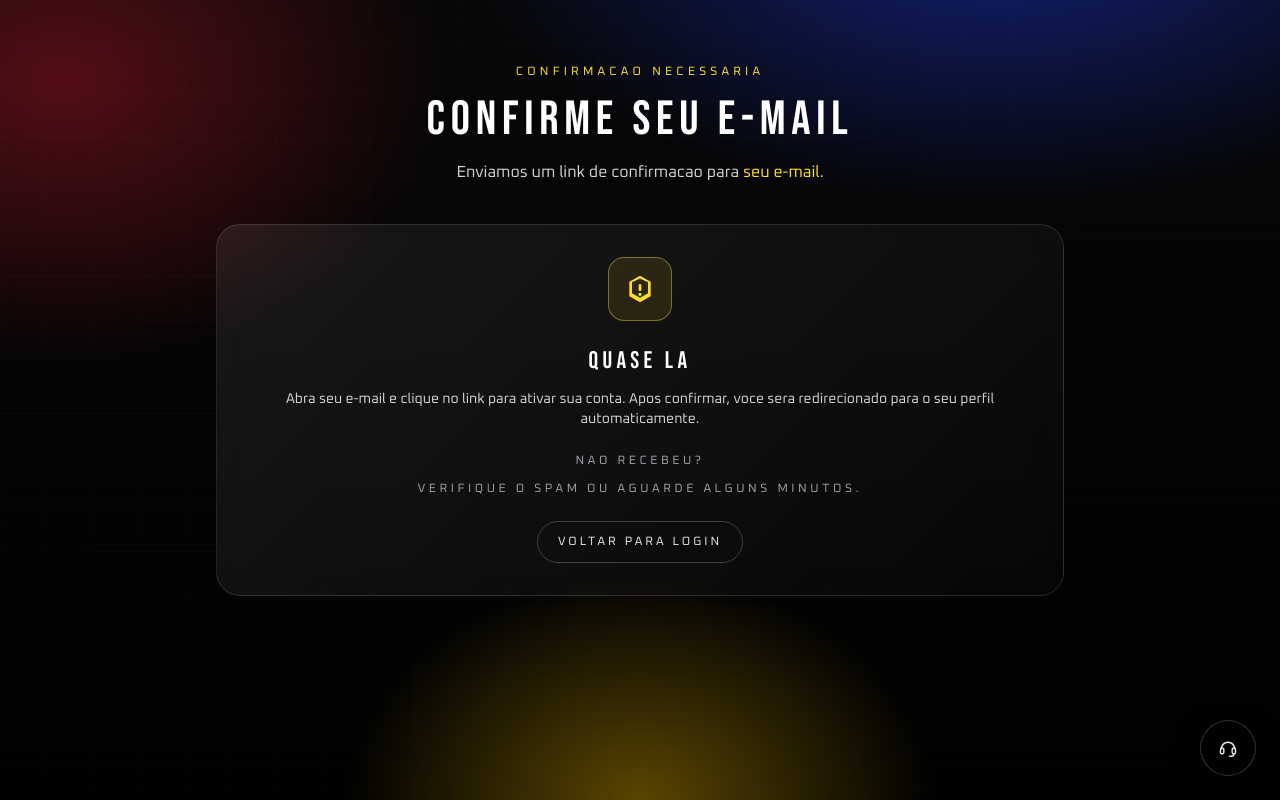
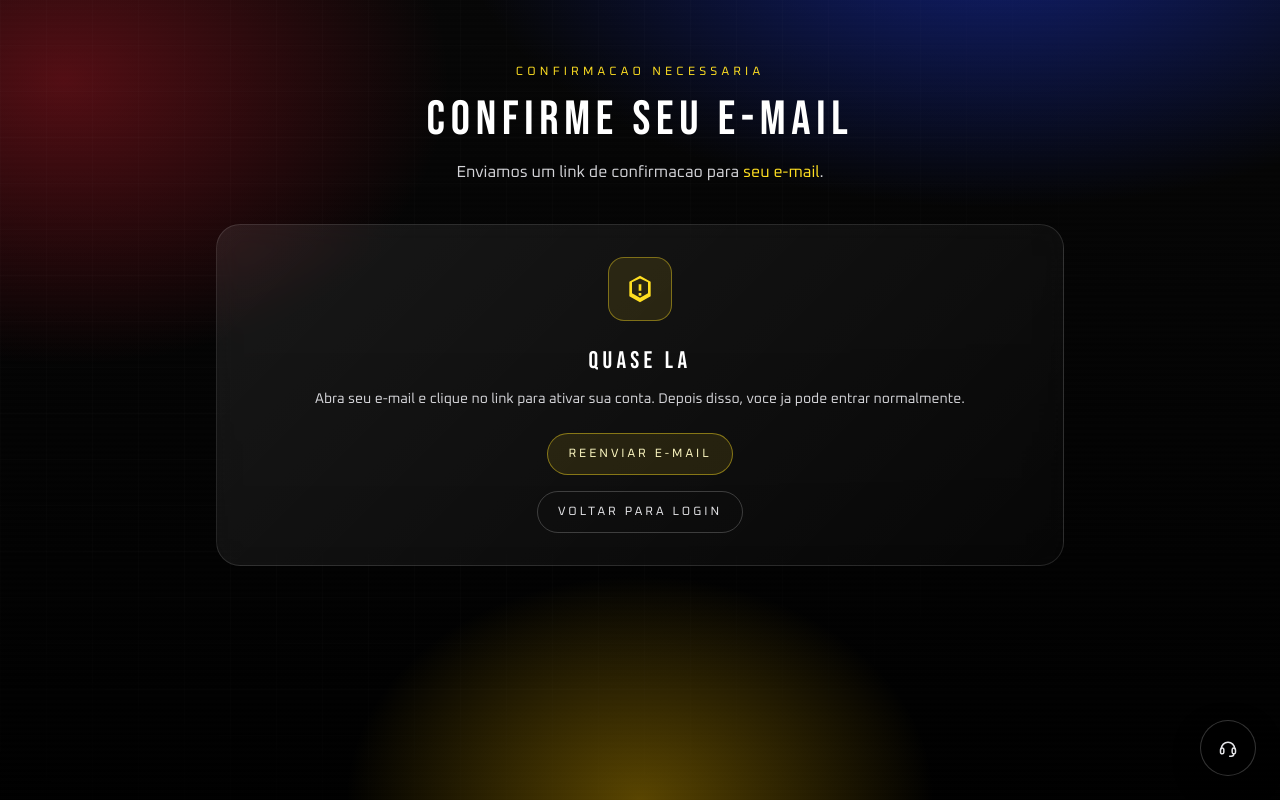
Before and after one commit to guivas11/site-cre, a Next.js app: page /signup/verify in a window 1280 px wide. Shown: the top 800 px of the page. Built offline with nearby package versions, Linux system fonts and the light colour scheme.

Commit message:
Implementa verificacao de email com reenvio e redirect correto no Vercel

```diff
--- a/src/app/login/actions.ts
+++ b/src/app/login/actions.ts
@@ -6,11 +6,11 @@ import { isValidEmail } from "@/lib/auth/validation";
 import { ensureUsername } from "@/lib/auth/username";
 
 export async function signIn(formData: FormData) {
-  const email = String(formData.get("email") ?? "");
+  const email = String(formData.get("email") ?? "").trim();
   const password = String(formData.get("password") ?? "");
 
   if (!isValidEmail(email)) {
-    redirect("/login?error=E-mail%20inválido");
+    redirect("/login?error=E-mail%20invalido");
   }
 
   const supabase = await createClient();
@@ -20,6 +20,10 @@ export async function signIn(formData: FormData) {
   });
 
   if (error) {
+    const lower = error.message.toLowerCase();
+    if (lower.includes("email not confirmed") || lower.includes("email_not_confirmed")) {
+      redirect(`/signup/verify?email=${encodeURIComponent(email)}&error=Confirme%20seu%20e-mail%20antes%20de%20entrar`);
+    }
     redirect(`/login?error=${encodeURIComponent(error.message)}`);
   }
 
--- a/src/app/signup/actions.ts
+++ b/src/app/signup/actions.ts
@@ -4,23 +4,24 @@ import { redirect } from "next/navigation";
 import { createClient } from "@/lib/supabase/server";
 import { isStrongPassword, isValidEmail } from "@/lib/auth/validation";
 import { ensureUsername } from "@/lib/auth/username";
+import { getSiteUrl } from "@/lib/site-url";
 
 export async function signUp(formData: FormData) {
-  const email = String(formData.get("email") ?? "");
+  const email = String(formData.get("email") ?? "").trim();
   const password = String(formData.get("password") ?? "");
 
   if (!isValidEmail(email)) {
-    redirect("/signup?error=E-mail%20inválido");
+    redirect("/signup?error=E-mail%20invalido");
   }
 
   if (!isStrongPassword(password)) {
     redirect(
-      "/signup?error=Senha%20fraca%20(use%208%2B%20caracteres%2C%20maiúscula%2C%20minúscula%2C%20número%20e%20símbolo)",
+      "/signup?error=Senha%20fraca%20(use%208%2B%20caracteres%2C%20maiuscula%2C%20minuscula%2C%20numero%20e%20simbolo)",
     );
   }
 
   const supabase = await createClient();
-  const origin = process.env.NEXT_PUBLIC_SITE_URL || "http://localhost:3000";
+  const origin = await getSiteUrl();
 
   const { data, error } = await supabase.auth.signUp({
     email,
@@ -37,9 +38,7 @@ export async function signUp(formData: FormData) {
   const user = data.user;
   const session = data.session;
 
-  const username = user
-    ? await ensureUsername(user.id, user.email)
-    : null;
+  const username = user ? await ensureUsername(user.id, user.email) : null;
 
   if (username && session) {
     redirect(`/pilotos/${username}`);
--- /dev/null
+++ b/src/app/signup/verify/actions.ts
@@ -0,0 +1,35 @@
+"use server";
+
+import { redirect } from "next/navigation";
+import { createClient } from "@/lib/supabase/server";
+import { isValidEmail } from "@/lib/auth/validation";
+import { getSiteUrl } from "@/lib/site-url";
+
+export async function resendVerificationEmail(formData: FormData) {
+  const email = String(formData.get("email") ?? "").trim();
+
+  if (!isValidEmail(email)) {
+    redirect("/signup/verify?error=E-mail%20invalido");
+  }
+
+  const supabase = await createClient();
+  const origin = await getSiteUrl();
+
+  const { error } = await supabase.auth.resend({
+    type: "signup",
+    email,
+    options: {
+      emailRedirectTo: `${origin}/auth/callback`,
+    },
+  });
+
+  if (error) {
+    redirect(
+      `/signup/verify?email=${encodeURIComponent(email)}&error=${encodeURIComponent(error.message)}`,
+    );
+  }
+
+  redirect(
+    `/signup/verify?email=${encodeURIComponent(email)}&success=Email%20reenviado%20com%20sucesso`,
+  );
+}
--- a/src/app/signup/verify/page.tsx
+++ b/src/app/signup/verify/page.tsx
@@ -1,5 +1,7 @@
+import { resendVerificationEmail } from "./actions";
+
 type VerifyPageProps = {
-  searchParams: Promise<{ email?: string }>;
+  searchParams: Promise<{ email?: string; error?: string; success?: string }>;
 };
 
 export default async function VerifyPage({ searchParams }: VerifyPageProps) {
@@ -33,16 +35,34 @@ export default async function VerifyPage({ searchParams }: VerifyPageProps) {
           </div>
           <h2 className="mt-6 font-display text-2xl tracking-[0.18em]">Quase la</h2>
           <p className="mt-3 text-sm text-zinc-300">
-            Abra seu e-mail e clique no link para ativar sua conta. Apos confirmar, voce sera
-            redirecionado para o seu perfil automaticamente.
+            Abra seu e-mail e clique no link para ativar sua conta. Depois disso, voce ja pode entrar normalmente.
           </p>
-          <div className="mt-6 flex flex-col items-center gap-3 text-xs uppercase tracking-[0.3em] text-zinc-400">
-            <span>Nao recebeu?</span>
-            <span>Verifique o spam ou aguarde alguns minutos.</span>
-          </div>
+
+          {params.error ? (
+            <p className="mt-4 rounded-2xl border border-red-500/40 bg-red-500/10 px-4 py-3 text-sm text-red-200">
+              {params.error}
+            </p>
+          ) : null}
+
+          {params.success ? (
+            <p className="mt-4 rounded-2xl border border-emerald-500/40 bg-emerald-500/10 px-4 py-3 text-sm text-emerald-200">
+              {params.success}
+            </p>
+          ) : null}
+
+          <form action={resendVerificationEmail} className="mt-6">
+            <input type="hidden" name="email" value={email} />
+            <button
+              type="submit"
+              className="rounded-full border border-yellow-300/45 bg-yellow-300/10 px-5 py-3 text-xs uppercase tracking-[0.25em] text-yellow-100 transition hover:border-yellow-200 hover:bg-yellow-300/20"
+            >
+              Reenviar e-mail
+            </button>
+          </form>
+
           <a
             href="/login"
-            className="mt-6 inline-flex rounded-full border border-white/20 px-5 py-3 text-xs uppercase tracking-[0.25em] text-zinc-200 transition hover:border-white/50 hover:text-white"
+            className="mt-4 inline-flex rounded-full border border-white/20 px-5 py-3 text-xs uppercase tracking-[0.25em] text-zinc-200 transition hover:border-white/50 hover:text-white"
           >
             Voltar para login
           </a>
--- /dev/null
+++ b/src/lib/site-url.ts
@@ -0,0 +1,18 @@
+import { headers } from "next/headers";
+
+export async function getSiteUrl() {
+  const envUrl = process.env.NEXT_PUBLIC_SITE_URL;
+  if (envUrl) {
+    return envUrl.replace(/\/$/, "");
+  }
+
+  const h = await headers();
+  const host = h.get("x-forwarded-host") || h.get("host");
+  const proto = h.get("x-forwarded-proto") || "http";
+
+  if (host) {
+    return `${proto}://${host}`;
+  }
+
+  return "http://localhost:3000";
+}
```
